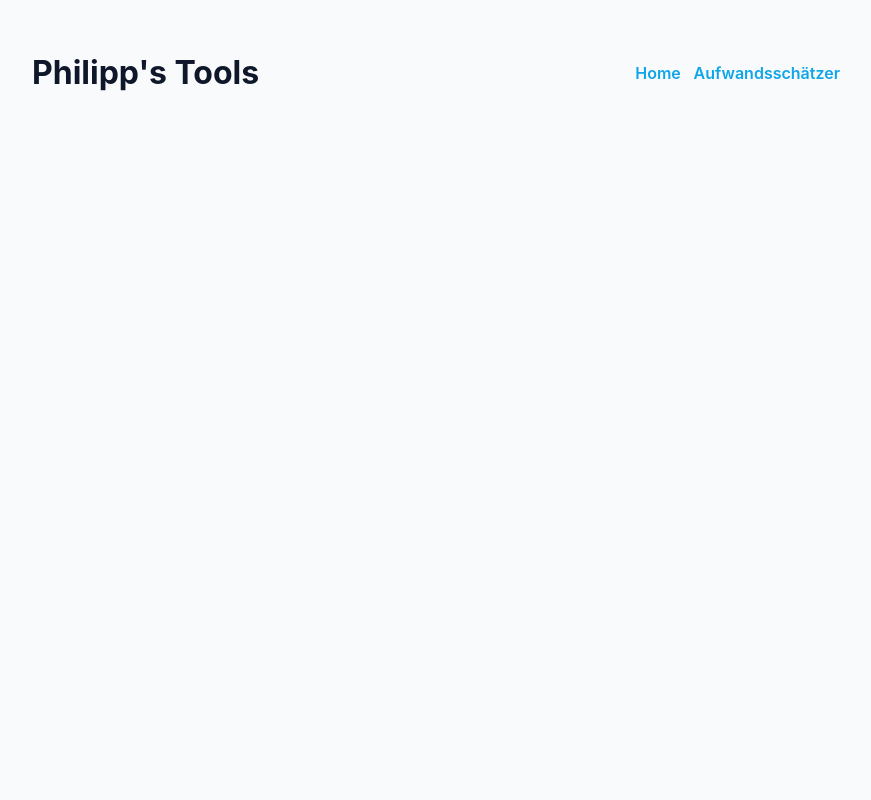
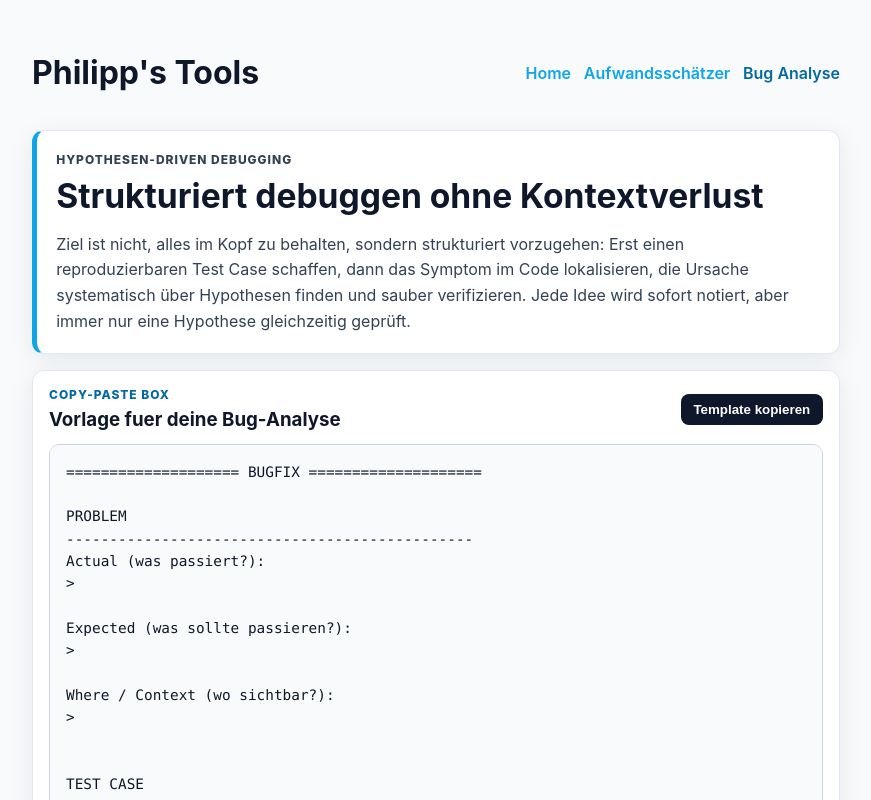
Before and after one commit to neo10/effort-calculator, a Vue app: page /bug-analysis in a window 1280 px wide. Shown: the top 800 px of the page, without its empty margins (204-1075 px from the left). Built offline with nearby package versions, Linux system fonts and the light colour scheme; no server answers.

Commit message:
Bugfix Analysis Page

```diff
--- a/src/App.vue
+++ b/src/App.vue
@@ -9,6 +9,7 @@ import { RouterLink, RouterView } from "vue-router";
       <nav>
         <RouterLink to="/">Home</RouterLink>
         <RouterLink to="/effort-calc">Aufwandsschätzer</RouterLink>
+        <RouterLink to="/bug-analysis">Bug Analyse</RouterLink>
       </nav>
     </header>
 
--- a/src/router/index.ts
+++ b/src/router/index.ts
@@ -2,6 +2,7 @@ import { createRouter, createWebHistory } from "vue-router";
 import type { RouteRecordRaw } from "vue-router";
 
 import EffortCalculatorView from "@/views/EffortCalculator.vue";
+import BugAnalysisView from "@/views/BugAnalysis.vue";
 import HomeView from "@/views/HomeView.vue";
 
 const routes: RouteRecordRaw[] = [
@@ -15,6 +16,11 @@ const routes: RouteRecordRaw[] = [
     name: "effortCalc",
     component: EffortCalculatorView,
   },
+  {
+    path: "/bug-analysis",
+    name: "bugAnalysis",
+    component: BugAnalysisView,
+  },
 ];
 
 const router = createRouter({
--- /dev/null
+++ b/src/views/BugAnalysis.vue
@@ -0,0 +1,298 @@
+<script setup lang="ts">
+import { computed, ref } from "vue";
+
+const copied = ref(false);
+
+const checklistTemplate = `==================== BUGFIX ====================
+
+PROBLEM
+-----------------------------------------------
+Actual (was passiert?):
+>
+
+Expected (was sollte passieren?):
+>
+
+Where / Context (wo sichtbar?):
+>
+
+
+TEST CASE
+-----------------------------------------------
+Repro steps:
+1.
+2.
+3.
+
+Input / Data:
+>
+
+Result:
+>
+
+Expected:
+>
+
+(If no test case: try to recreate minimal scenario)
+
+
+SYMPTOM (IM CODE)
+-----------------------------------------------
+Where in code does it break?
+>
+
+What exactly goes wrong there?
+>
+
+
+CAUSE (WHY?)
+-----------------------------------------------
+Hypotheses:
+- H1:
+- H2:
+- H3:
+
+Test & findings:
+>
+
+Final root cause:
+>
+
+
+FIX
+-----------------------------------------------
+What will I change?
+>
+
+Why does this fix it?
+>
+
+
+VALIDATION
+-----------------------------------------------
+Test case works? (yes/no)
+>
+
+Other cases checked:
+>
+
+
+NOTES / IDEAS
+-----------------------------------------------
+>
+
+================================================
+`;
+
+const copyButtonLabel = computed(() =>
+  copied.value ? "Kopiert" : "Template kopieren",
+);
+
+async function copyTemplate() {
+  try {
+    await navigator.clipboard.writeText(checklistTemplate);
+    copied.value = true;
+    window.setTimeout(() => {
+      copied.value = false;
+    }, 1800);
+  } catch {
+    copied.value = false;
+  }
+}
+
+function selectTemplate(event: FocusEvent) {
+  if (event.target instanceof HTMLTextAreaElement) {
+    event.target.select();
+  }
+}
+</script>
+
+<template>
+  <section class="bug-analysis">
+<div class="intro-panel">
+  <p class="eyebrow">Hypothesen-Driven Debugging</p>
+  <h2>Strukturiert debuggen ohne Kontextverlust</h2>
+  <p>
+    Ziel ist nicht, alles im Kopf zu behalten, sondern strukturiert vorzugehen:
+    Erst einen reproduzierbaren Test Case schaffen, dann das Symptom im Code
+    lokalisieren, die Ursache systematisch über Hypothesen finden und sauber
+    verifizieren. Jede Idee wird sofort notiert, aber immer nur eine Hypothese
+    gleichzeitig geprüft.
+  </p>
+</div>
+
+    <div class="copy-panel">
+      <div class="copy-header">
+        <div>
+          <p class="eyebrow">Copy-Paste Box</p>
+          <h3>Vorlage fuer deine Bug-Analyse</h3>
+        </div>
+        <button type="button" class="copy-button" @click="copyTemplate">
+          {{ copyButtonLabel }}
+        </button>
+      </div>
+
+      <textarea
+        class="template-textarea"
+        readonly
+        :value="checklistTemplate"
+        aria-label="Bug Debugging Template"
+        @focus="selectTemplate"
+      />
+    </div>
+  </section>
+</template>
+
+<style scoped>
+.bug-analysis {
+  display: flex;
+  flex-direction: column;
+  gap: 1rem;
+}
+
+.intro-panel,
+.workflow-panel,
+.copy-panel,
+.info-card {
+  background: #ffffff;
+  border: 1px solid #e2e8f0;
+  border-radius: 12px;
+  box-shadow: 0 5px 25px rgba(15, 23, 42, 0.08);
+}
+
+.intro-panel {
+  padding: 1.2rem;
+  border-left: 5px solid #0ea5e9;
+}
+
+.intro-panel h2,
+.workflow-panel h3,
+.copy-panel h3,
+.info-card h3 {
+  margin: 0;
+  color: #0f172a;
+}
+
+.intro-panel h2 {
+  font-size: clamp(1.55rem, 4vw, 2.1rem);
+}
+
+.intro-panel p:last-child,
+.info-card p {
+  margin-bottom: 0;
+}
+
+.eyebrow {
+  margin: 0 0 0.35rem;
+  color: #0369a1;
+  font-size: 0.75rem;
+  font-weight: 800;
+  letter-spacing: 0.08em;
+  text-transform: uppercase;
+}
+
+.content-grid {
+  display: grid;
+  grid-template-columns: repeat(2, minmax(0, 1fr));
+  gap: 1rem;
+}
+
+.info-card {
+  padding: 1rem;
+}
+
+.info-card.highlight {
+  border-color: #bae6fd;
+  background: #f0f9ff;
+}
+
+.step-number {
+  display: inline-flex;
+  align-items: center;
+  justify-content: center;
+  width: 34px;
+  height: 34px;
+  margin-bottom: 0.75rem;
+  border-radius: 8px;
+  background: #e0f2fe;
+  color: #0369a1;
+  font-size: 0.8rem;
+  font-weight: 800;
+}
+
+.info-card p,
+.intro-panel p,
+.workflow-panel li {
+  color: #334155;
+  line-height: 1.6;
+}
+
+.workflow-panel,
+.copy-panel {
+  padding: 1rem;
+}
+
+.workflow-panel ol {
+  margin: 0.75rem 0 0;
+  padding-left: 1.25rem;
+}
+
+.workflow-panel li + li {
+  margin-top: 0.4rem;
+}
+
+.copy-header {
+  display: flex;
+  align-items: center;
+  justify-content: space-between;
+  gap: 1rem;
+  margin-bottom: 0.8rem;
+}
+
+.copy-button {
+  flex: 0 0 auto;
+  border-radius: 8px;
+  background: #0f172a;
+  font-weight: 700;
+}
+
+.copy-button:focus {
+  outline: 3px solid #bae6fd;
+  outline-offset: 2px;
+}
+
+.template-textarea {
+  width: 100%;
+  min-height: 560px;
+  padding: 1rem;
+  border: 1px solid #cbd5e1;
+  border-radius: 10px;
+  background: #f8fafc;
+  color: #0f172a;
+  font-family: Consolas, "Courier New", monospace;
+  font-size: 0.9rem;
+  line-height: 1.55;
+  resize: vertical;
+  white-space: pre;
+}
+
+.template-textarea:focus {
+  border-color: #0ea5e9;
+  outline: 3px solid #bae6fd;
+}
+
+@media (max-width: 700px) {
+  .content-grid {
+    grid-template-columns: 1fr;
+  }
+
+  .copy-header {
+    align-items: stretch;
+    flex-direction: column;
+  }
+
+  .copy-button {
+    width: 100%;
+  }
+}
+</style>
```
